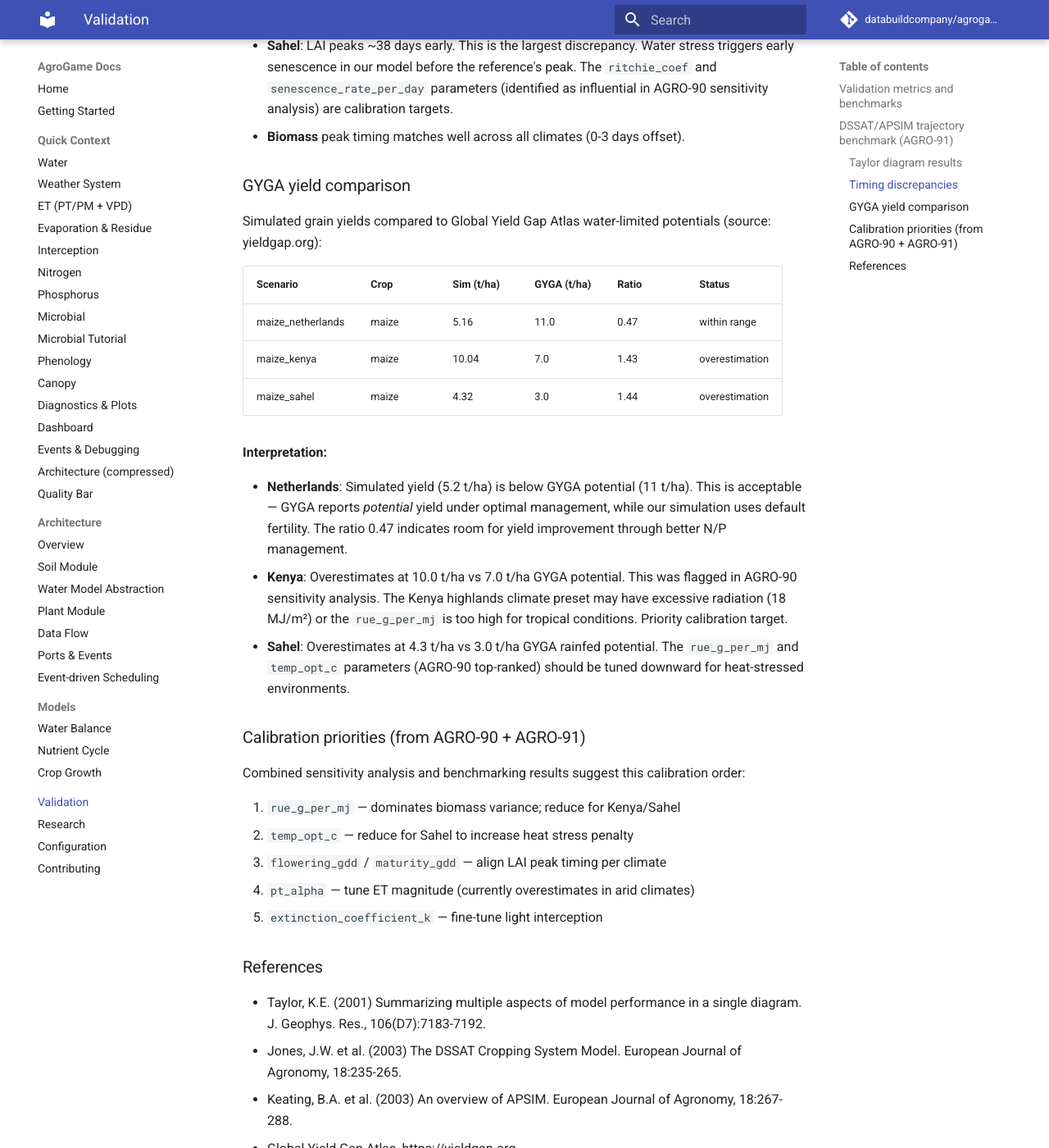
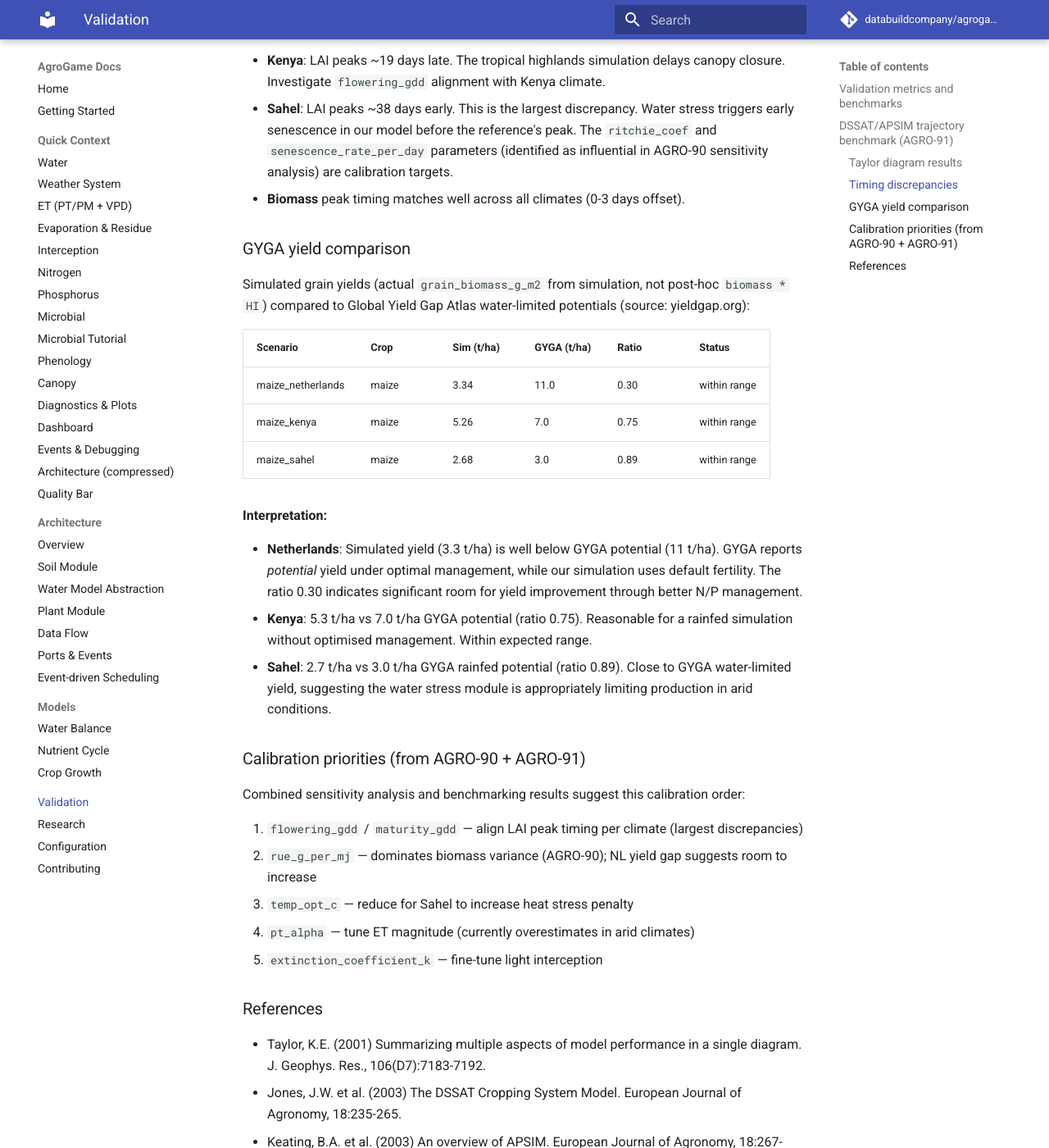
Before and after one commit to gedejong/agrogame, an MkDocs documentation site: the page built from docs/validation.md, in a window 1280 px wide and 1400 px high, scrolled down 2395 px. Shown: the whole window at 82% size. Built offline with MkDocs 1.6.1 and Material for MkDocs 9.7.7, drawn with Linux system fonts in a browser that asks for light colours; comment, search, counter and statistics services are not loaded; some of the changed text lies outside the part shown.

Commit message:
fix(AGRO-91): address PR review — use actual grain, rename references
- Use actual grain_biomass_g_m2 from simulation for GYGA comparison
  instead of post-hoc biomass * HI (fixes inflated yield ratios)
- Remove unused harvest_index param from gyga_compare()
- Rename reference CSVs from *_dssat.csv to *_reference.csv (synthetic curves)
- Add ET proxy-vs-proxy caveat in docs/validation.md
- Fix unused tmp_path fixture in test

Co-Authored-By: Claude Opus 4.6 (1M context) <noreply@anthropic.com>

```diff
--- a/docs/validation.md
+++ b/docs/validation.md
@@ -87,36 +90,35 @@ Peak timing comparison between DSSAT reference and AgroGame simulation:
 
 ### GYGA yield comparison
 
-Simulated grain yields compared to Global Yield Gap Atlas water-limited potentials
-(source: yieldgap.org):
+Simulated grain yields (actual `grain_biomass_g_m2` from simulation, not
+post-hoc `biomass * HI`) compared to Global Yield Gap Atlas water-limited
+potentials (source: yieldgap.org):
 
-| Scenario            | Crop  | Sim (t/ha) | GYGA (t/ha) | Ratio | Status          |
-|---------------------|-------|------------|-------------|-------|-----------------|
-| maize_netherlands   | maize |       5.16 |        11.0 |  0.47 | within range    |
-| maize_kenya         | maize |      10.04 |         7.0 |  1.43 | overestimation  |
-| maize_sahel         | maize |       4.32 |         3.0 |  1.44 | overestimation  |
+| Scenario            | Crop  | Sim (t/ha) | GYGA (t/ha) | Ratio | Status       |
+|---------------------|-------|------------|-------------|-------|--------------|
+| maize_netherlands   | maize |       3.34 |        11.0 |  0.30 | within range |
+| maize_kenya         | maize |       5.26 |         7.0 |  0.75 | within range |
+| maize_sahel         | maize |       2.68 |         3.0 |  0.89 | within range |
 
 **Interpretation:**
 
-- **Netherlands**: Simulated yield (5.2 t/ha) is below GYGA potential (11 t/ha).
-  This is acceptable — GYGA reports *potential* yield under optimal management,
-  while our simulation uses default fertility. The ratio 0.47 indicates room for
-  yield improvement through better N/P management.
-- **Kenya**: Overestimates at 10.0 t/ha vs 7.0 t/ha GYGA potential. This was
-  flagged in AGRO-90 sensitivity analysis. The Kenya highlands climate preset
-  may have excessive radiation (18 MJ/m²) or the `rue_g_per_mj` is too high
-  for tropical conditions. Priority calibration target.
-- **Sahel**: Overestimates at 4.3 t/ha vs 3.0 t/ha GYGA rainfed potential.
-  The `rue_g_per_mj` and `temp_opt_c` parameters (AGRO-90 top-ranked) should
-  be tuned downward for heat-stressed environments.
+- **Netherlands**: Simulated yield (3.3 t/ha) is well below GYGA potential
+  (11 t/ha). GYGA reports *potential* yield under optimal management, while
+  our simulation uses default fertility. The ratio 0.30 indicates significant
+  room for yield improvement through better N/P management.
+- **Kenya**: 5.3 t/ha vs 7.0 t/ha GYGA potential (ratio 0.75). Reasonable
+  for a rainfed simulation without optimised management. Within expected range.
+- **Sahel**: 2.7 t/ha vs 3.0 t/ha GYGA rainfed potential (ratio 0.89).
+  Close to GYGA water-limited yield, suggesting the water stress module
+  is appropriately limiting production in arid conditions.
 
 ### Calibration priorities (from AGRO-90 + AGRO-91)
 
 Combined sensitivity analysis and benchmarking results suggest this calibration order:
 
-1. `rue_g_per_mj` — dominates biomass variance; reduce for Kenya/Sahel
-2. `temp_opt_c` — reduce for Sahel to increase heat stress penalty
-3. `flowering_gdd` / `maturity_gdd` — align LAI peak timing per climate
+1. `flowering_gdd` / `maturity_gdd` — align LAI peak timing per climate (largest discrepancies)
+2. `rue_g_per_mj` — dominates biomass variance (AGRO-90); NL yield gap suggests room to increase
+3. `temp_opt_c` — reduce for Sahel to increase heat stress penalty
 4. `pt_alpha` — tune ET magnitude (currently overestimates in arid climates)
 5. `extinction_coefficient_k` — fine-tune light interception
 
```
Also changed, not shown: other parts of docs/validation.md (+4 -1 lines), 9 other files.
